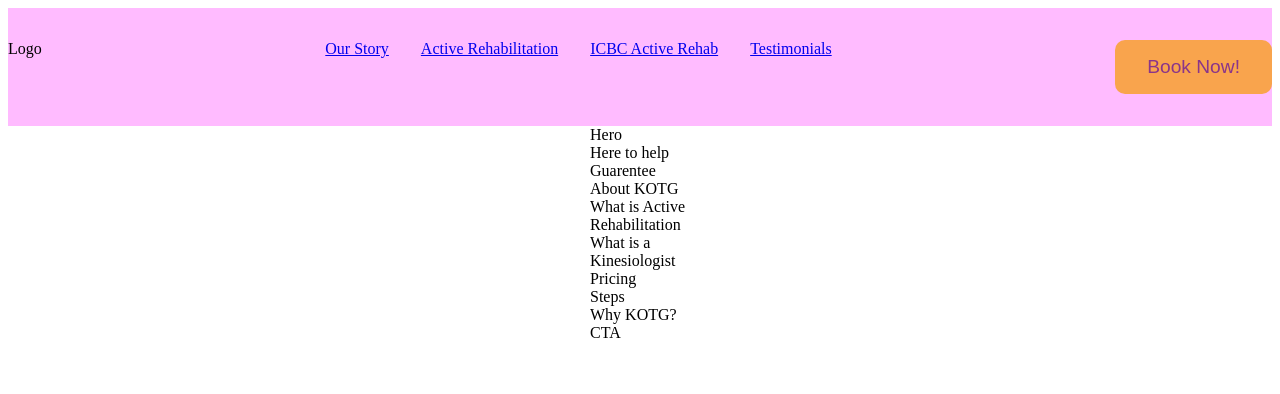
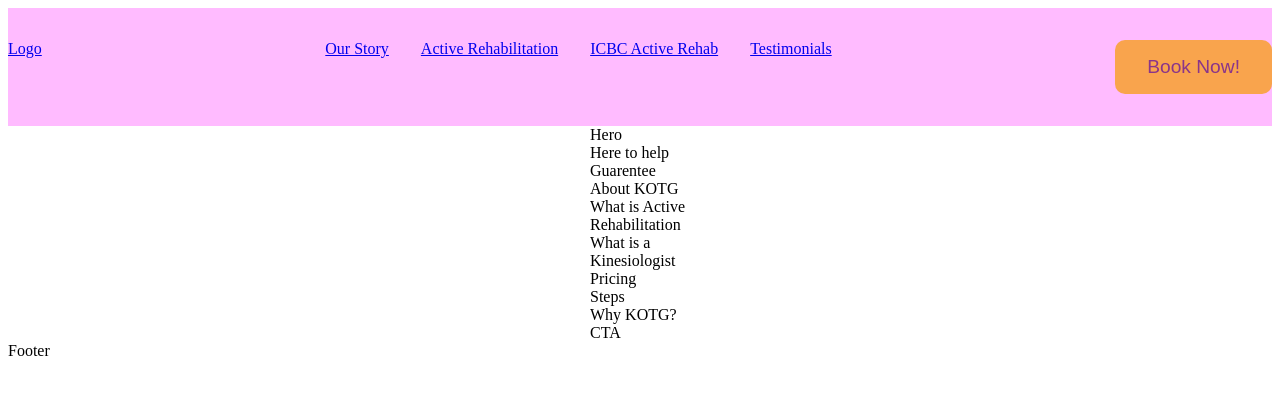
Before and after one commit to matt-baillie/kin-on-the-go, a React (Create React App) app: page / in a window 1280 px wide. Shown: the top 394 px of the page. Built offline with nearby package versions, Linux system fonts and the light colour scheme.

Commit message:
Added Footer to App. Now displays on every page.

```diff
--- a/src/App.tsx
+++ b/src/App.tsx
@@ -7,10 +7,11 @@ import OurStory from "./pages/OurStory";
 import ICBCActive from "./pages/ICBCActive";
 import Testimonials from "./pages/Testimonials";
 import { Header } from "./components/Header";
+import Footer from "./components/Footer";
 
 function App() {
   return (
-    <div className="App">
+    <div>
       <BrowserRouter>
         <Header />
         <Routes>
@@ -21,6 +22,7 @@ function App() {
           <Route path="/testimonials" element={<Testimonials />} />
           <Route path="/contact" element={<Contact />} />
         </Routes>
+        <Footer />
       </BrowserRouter>
     </div>
   );
--- a/src/components/Header.tsx
+++ b/src/components/Header.tsx
@@ -5,7 +5,9 @@ import { StyledHeader } from "./styles/Header.styled";
 export const Header = () => {
   return (
     <StyledHeader>
-      <div>Logo</div>
+      <Link to="/">
+        <div>Logo</div>
+      </Link>
       <nav>
         <Link to="/our-story">Our Story</Link>
         <Link to="/active-rehabilitation">Active Rehabilitation</Link>
```
Also changed, not shown: tasks.txt.
